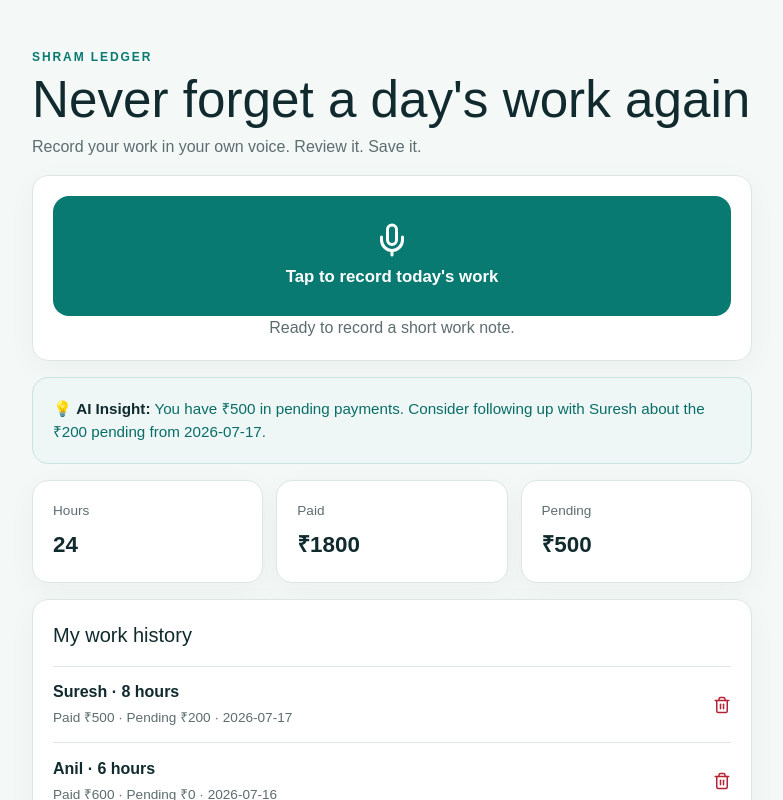
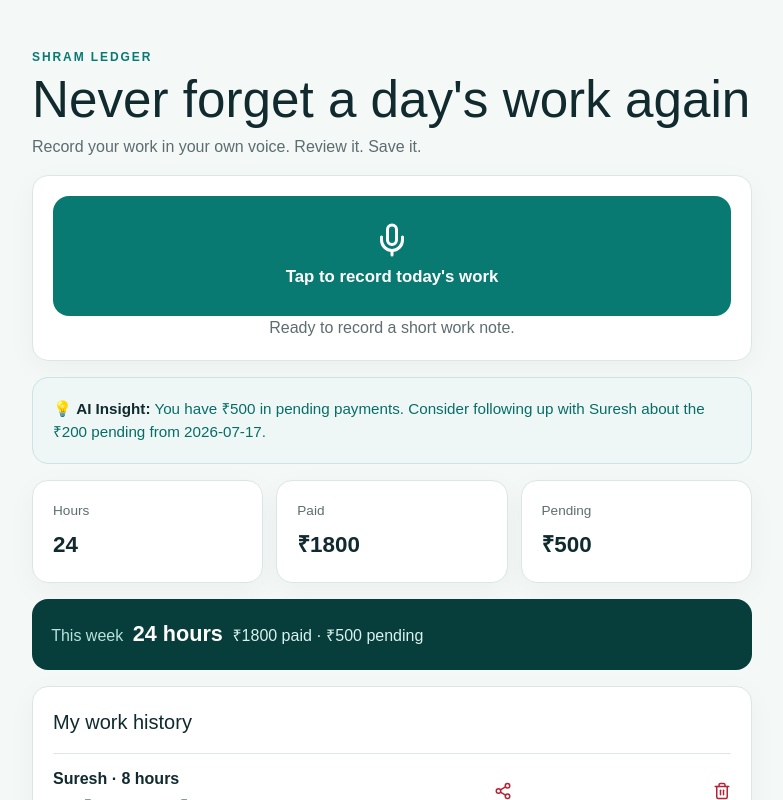
Before and after one commit to sanjay-sanju-03/Codex-Nightline, a Next.js app in the folder voice-work-history/: page / in a window 1280 px wide. Both pictures are taken after a click on the button "Load Demo Data". Shown: the top 800 px of the page, without its empty margins (248-1031 px from the left). Built offline with nearby package versions, Linux system fonts and the light colour scheme.

Commit message:
feat: add wage management tools

```diff
--- a/voice-work-history/src/app/globals.css
+++ b/voice-work-history/src/app/globals.css
@@ -13,6 +13,7 @@ h1 { margin: .5rem 0 0; font-size: clamp(2rem, 7vw, 3.2rem); line-height: 1; } h
 .action:disabled { opacity: .55; cursor: not-allowed; }
 .error { margin: 1rem 0 0; padding: .7rem; border-radius: .6rem; background: #fff0f1; color: #9d1c2b; }.transcript { margin: 1rem 0; padding: .75rem; border-radius: .7rem; background: #eff6f5; }.form-grid { display: grid; grid-template-columns: repeat(2, minmax(0, 1fr)); gap: .8rem; }.form-grid label { display: grid; gap: .35rem; font-size: .9rem; font-weight: 700; }.form-grid input { min-height: 2.7rem; border: 1px solid #bfcfcd; border-radius: .55rem; padding: .5rem .65rem; }.actions { display: flex; flex-wrap: wrap; gap: .7rem; margin-top: 1.1rem; }
 .totals { display: grid; grid-template-columns: repeat(3, 1fr); gap: .8rem; }.totals p { margin: 0; color: var(--muted); font-size: .85rem; }.totals strong { display: block; margin-top: .4rem; font-size: 1.4rem; }ul { margin: 1rem 0 0; padding: 0; list-style: none; }li { display: flex; align-items: center; justify-content: space-between; gap: 1rem; border-top: 1px solid var(--line); padding: .85rem 0; }li span { display: block; margin-top: .25rem; color: var(--muted); font-size: .85rem; }li button { border: 0; background: transparent; color: #b42335; cursor: pointer; }@media (max-width: 560px) { .shell { padding: 1.5rem 0; }.form-grid,.totals { grid-template-columns: 1fr; } }
+.follow-up-field { display: flex; align-items: center; flex-wrap: wrap; gap: .5rem; margin-top: 1rem; color: var(--teal); font-size: .9rem; font-weight: 700; }.follow-up-field input { min-height: 2.6rem; border: 1px solid #bfcfcd; border-radius: .55rem; padding: .45rem; }.week-summary { display: flex; flex-wrap: wrap; align-items: baseline; gap: .6rem; border-radius: 1rem; background: #073d3a; color: white; padding: 1.2rem; }.week-summary p { margin: 0; color: #b8e3dd; }.week-summary strong { font-size: 1.35rem; }.week-summary span { color: #d9f2ef; }.follow-up-note { color: var(--teal); font-weight: 700; }
 
 /* Processing state — pulsing dots on message */
 @keyframes pulse-text { 0%,100% { opacity: 1; } 50% { opacity: .45; } }
--- a/voice-work-history/src/app/page.tsx
+++ b/voice-work-history/src/app/page.tsx
@@ -1,6 +1,6 @@
 "use client";
 
-import { Check, Trash2 } from "lucide-react";
+import { CalendarClock, Check, Share2, Trash2 } from "lucide-react";
 import { useEffect, useMemo, useRef, useState } from "react";
 import { VoiceRecorder } from "@/components/voice-recorder";
 import { deleteLog, getLogs, putLog } from "@/lib/work-log-db";
@@ -22,6 +22,7 @@ export default function Home() {
   const [processing, setProcessing] = useState(false);
   const [saving, setSaving] = useState(false);
   const [saved, setSaved] = useState(false);
+  const [followUpDate, setFollowUpDate] = useState("");
   const stepTimer = useRef<ReturnType<typeof setInterval> | null>(null);
 
   useEffect(() => {
@@ -37,6 +38,17 @@ export default function Home() {
     ),
     [logs]
   );
+
+  const weeklyTotals = useMemo(() => {
+    const today = new Date();
+    const monday = new Date(today);
+    monday.setDate(today.getDate() - ((today.getDay() + 6) % 7));
+    const weekStart = monday.toISOString().slice(0, 10);
+    return logs.filter((log) => log.work_date >= weekStart).reduce(
+      (sum, log) => ({ hours: sum.hours + log.hours_worked, paid: sum.paid + log.amount_paid, pending: sum.pending + log.amount_pending }),
+      { hours: 0, paid: 0, pending: 0 },
+    );
+  }, [logs]);
 
   // Generate dynamic, useful assistant insights client-side using current logs
   const aiInsight = useMemo(() => {
@@ -167,12 +179,14 @@ export default function Home() {
       verification_status: "worker_confirmed",
       created_at: now,
       updated_at: now,
+      follow_up_date: draft.amount_pending > 0 && followUpDate ? followUpDate : undefined,
     };
     try {
       await putLog(log);
       setLogs((current) => [log, ...current]);
       setDraft(null);
       setTranscript("");
+      setFollowUpDate("");
       setSaved(true);
       setMessage("Ready to record a short work note.");
       setTimeout(() => setSaved(false), 3000);
@@ -185,6 +199,17 @@ export default function Home() {
 
   function update<K extends keyof WorkLogDraft>(key: K, value: WorkLogDraft[K]) {
     if (draft) setDraft({ ...draft, [key]: value });
+  }
+
+  async function shareLog(log: WorkLog) {
+    const text = `Voice Work History\nWorker-confirmed record\nEmployer: ${log.employer_name}\nHours: ${log.hours_worked}\nPaid: ₹${log.amount_paid}\nPending: ₹${log.amount_pending}\nDate: ${log.work_date}`;
+    try {
+      if (navigator.share) await navigator.share({ title: "Work record", text });
+      else { await navigator.clipboard.writeText(text); setMessage("Work record copied to your clipboard."); }
+    } catch (caught) {
+      if (caught instanceof DOMException && caught.name === "AbortError") return;
+      setError("We could not share this record. Try copying it again.");
+    }
   }
 
   return (
@@ -230,6 +255,12 @@ export default function Home() {
                 </label>
               ))}
             </div>
+            {draft.amount_pending > 0 && (
+              <label className="follow-up-field">
+                <CalendarClock size={18} /> Follow up about this pending payment on
+                <input type="date" value={followUpDate} onChange={(event) => setFollowUpDate(event.target.value)} />
+              </label>
+            )}
             <div className="actions">
               <button className="action primary" disabled={saving} onClick={save} type="button">
                 <Check size={18} /> {saving ? "Saving…" : "Save to my ledger"}
@@ -258,6 +289,12 @@ export default function Home() {
           ))}
         </section>
 
+        <section className="week-summary">
+          <p>This week</p>
+          <strong>{weeklyTotals.hours} hours</strong>
+          <span>₹{weeklyTotals.paid} paid · ₹{weeklyTotals.pending} pending</span>
+        </section>
+
         {/* History */}
         <section className="panel">
           <h2>My work history</h2>
@@ -276,7 +313,9 @@ export default function Home() {
                   <div>
                     <strong>{log.employer_name} · {log.hours_worked} hours</strong>
                     <span>Paid ₹{log.amount_paid} · Pending ₹{log.amount_pending} · {log.work_date}</span>
+                    {log.follow_up_date && log.amount_pending > 0 && <span className="follow-up-note">Follow up: {log.follow_up_date}</span>}
                   </div>
+                  <button aria-label={`Share record for ${log.employer_name}`} onClick={() => shareLog(log)} type="button"><Share2 size={18} /></button>
                   <button
                     aria-label={`Delete record for ${log.employer_name}`}
                     onClick={() => deleteLog(log.id).then(() => setLogs((current) => current.filter((item) => item.id !== log.id)))}
--- a/voice-work-history/src/types/work-log.ts
+++ b/voice-work-history/src/types/work-log.ts
@@ -14,6 +14,7 @@ export type WorkLog = Omit<WorkLogDraft, "verification_status"> & {
   verification_status: "worker_confirmed";
   created_at: string;
   updated_at: string;
+  follow_up_date?: string;
 };
 
 export type ParseResponse = {
```
Also changed, not shown: 8 other files (tests, documents, lock files or other folders).
